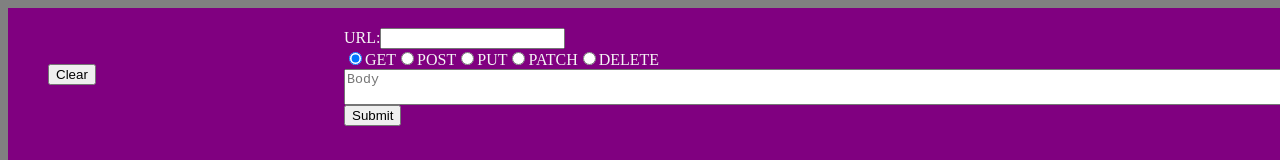
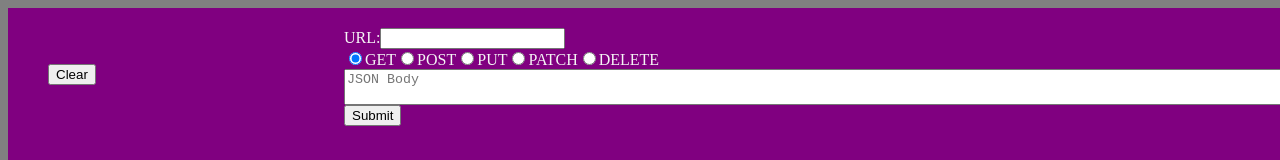
Before and after one commit to mikeymasonic/29-RESTy, a React app: page / in a window 1280 px wide. Shown: the top 160 px of the page. Built offline with nearby package versions, Linux system fonts and the light colour scheme.

Commit message:
form update

```diff
--- a/src/components/Form/Form.jsx
+++ b/src/components/Form/Form.jsx
@@ -13,7 +13,7 @@ const Form = ({ url, method, body, onChange, onSubmit, disable }) => (
         <label><input type="radio" name="method" value="PATCH" checked={method === 'PATCH'} onChange={onChange} />PATCH</label>
         <label><input type="radio" name="method" value="DELETE" checked={method === 'DELETE'} onChange={onChange} />DELETE</label>
       </div>
-      <textarea placeholder="Body" name="body" value={body} onChange={onChange} disabled={disable}></textarea>
+      <textarea placeholder="JSON Body" name="body" value={body} onChange={onChange} disabled={disable}></textarea>
       <button type="submit">Submit</button>
     </form>
   </div>
```
